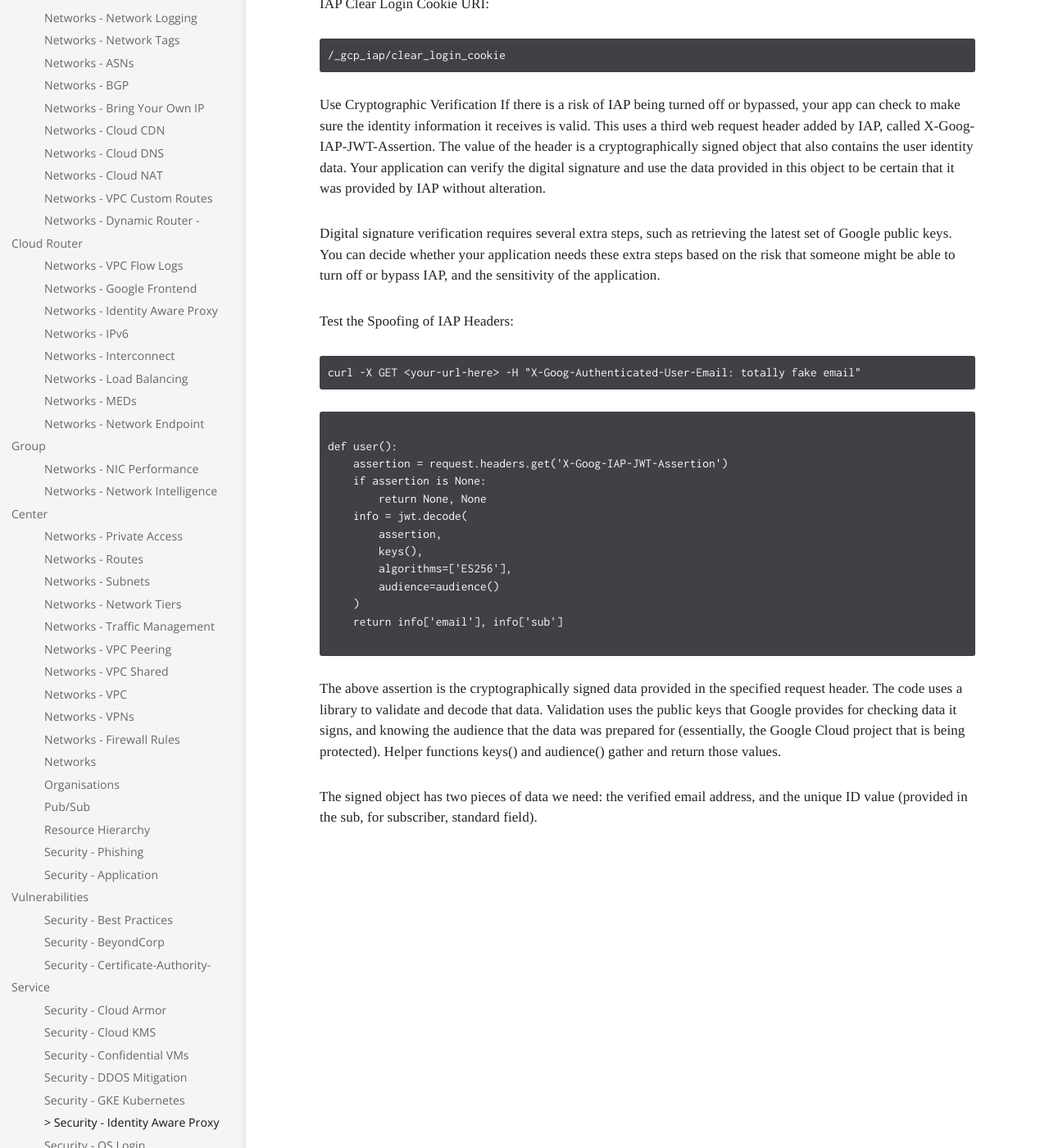
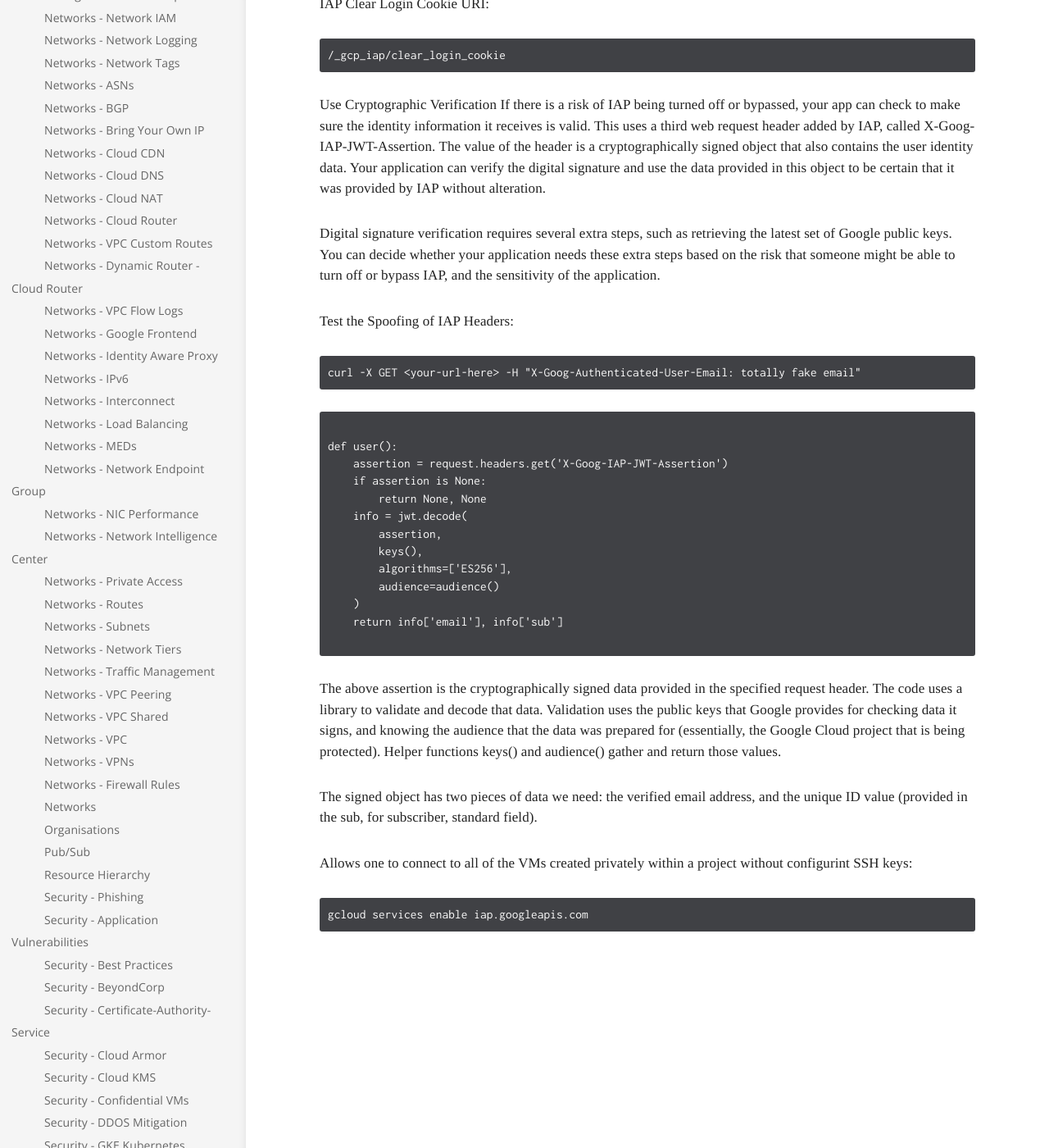
Before and after one commit to TABurrows/taburrows.github.io, a Jekyll site: the page built from _docs/google-cloud/security-IAP.md, in a window 1280 px wide and 1400 px high, scrolled down 2251 px. Shown: the whole window at 82% size. Built offline with Jekyll 4.4.1, drawn with Linux system fonts in a browser that asks for light colours; some of the changed text lies outside the part shown.

Commit message:
Updated DB, Net and Security docs

````diff
--- a/_docs/google-cloud/security-IAP.md
+++ b/_docs/google-cloud/security-IAP.md
@@ -4,6 +4,7 @@ category: Google Cloud
 order: 1
 ---
 Security - Identity Aware Proxy
+
 
 IAP is an enterprise security model that enables every employee to work from untrusted networks without the use of a VPN.
 
@@ -123,3 +124,16 @@ def user():
 The above assertion is the cryptographically signed data provided in the specified request header. The code uses a library to validate and decode that data. Validation uses the public keys that Google provides for checking data it signs, and knowing the audience that the data was prepared for (essentially, the Google Cloud project that is being protected). Helper functions keys() and audience() gather and return those values.
 
 The signed object has two pieces of data we need: the verified email address, and the unique ID value (provided in the sub, for subscriber, standard field).
+
+
+
+
+
+
+
+
+
+Allows one to connect to all of the VMs created privately within a project without configurint SSH keys:
+```
+gcloud services enable iap.googleapis.com
+```
````
Also changed, not shown: _docs/google-cloud/database-Managed-Services.md (added, +19 -0 lines), _docs/google-cloud/networks-Cloud-NAT.md (+1 -0 lines), _docs/google-cloud/networks-Cloud-Router.md (added, +8 -0 lines).
